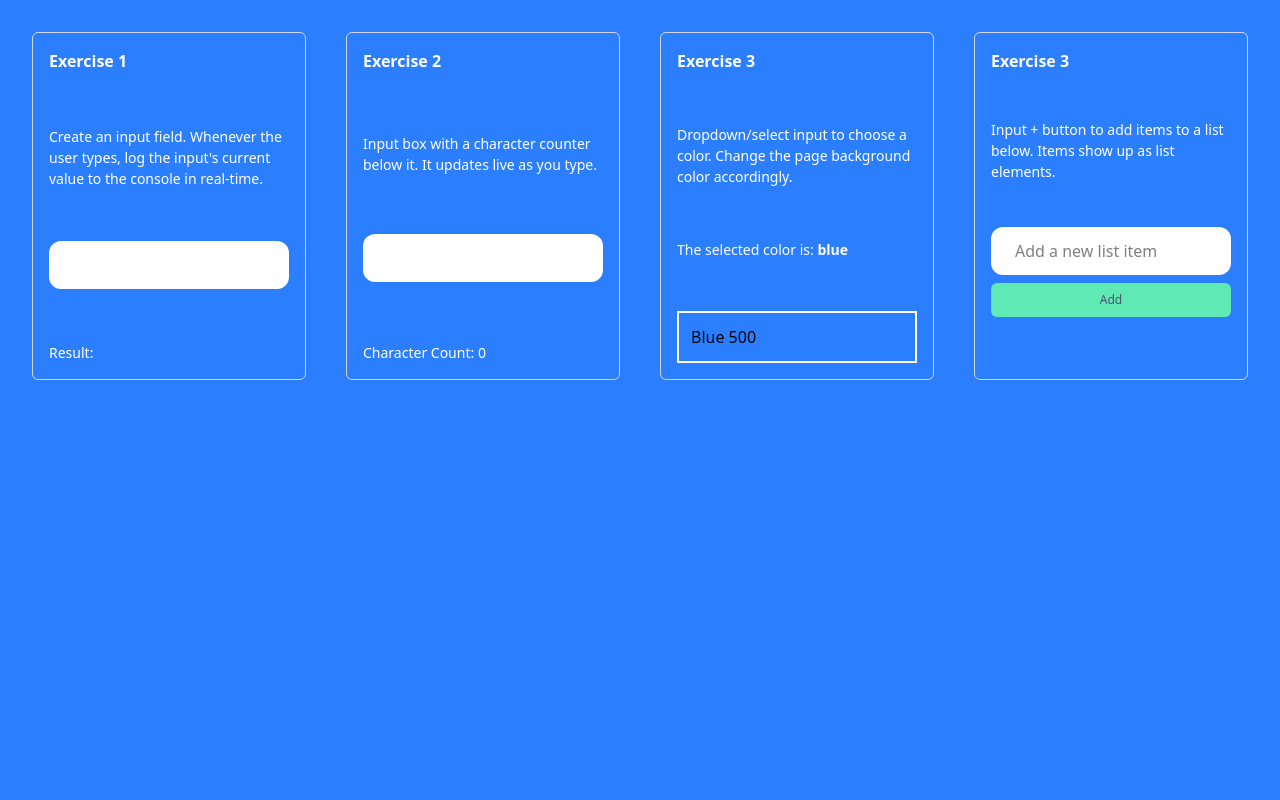
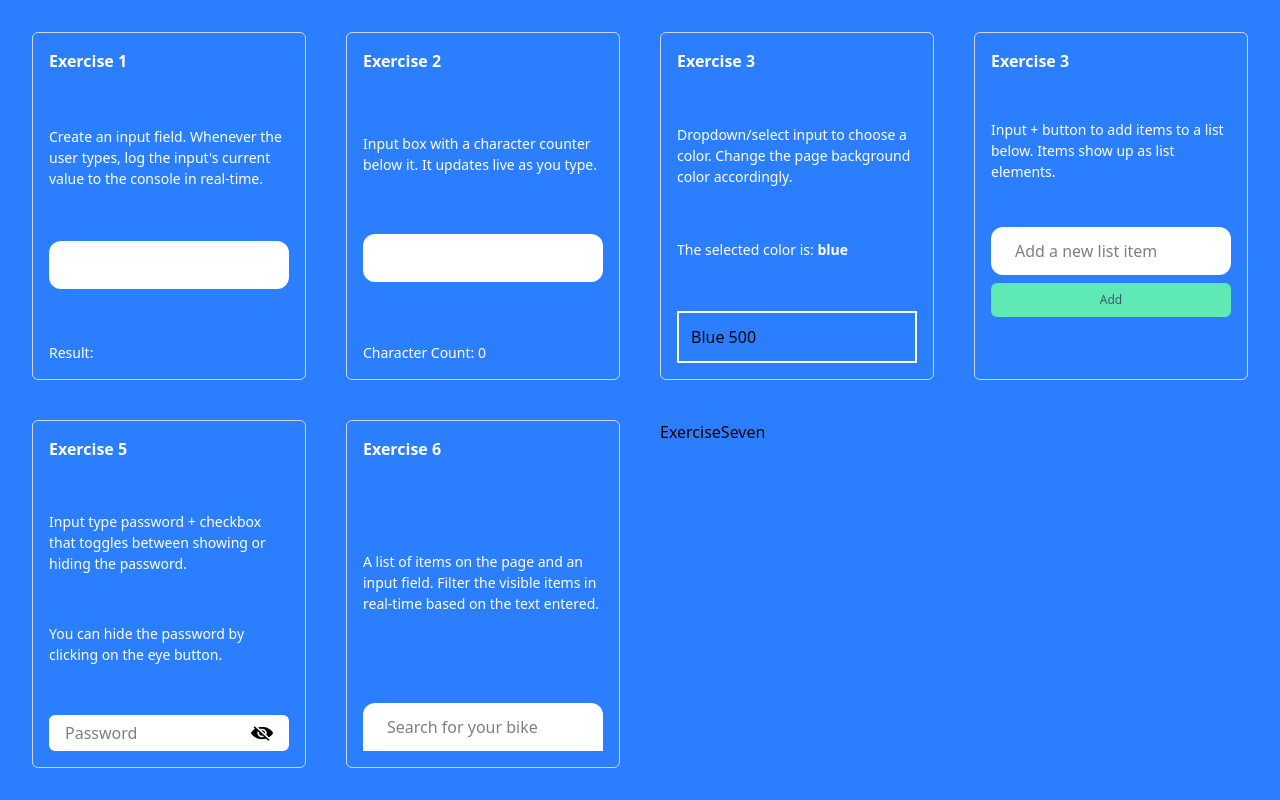
Before and after one commit to Rodcosta85/DOM-Manipulation-Exercises, a React (Vite) app: page / in a window 1280 px wide. Built offline with nearby package versions, Linux system fonts and the light colour scheme.

Commit message:
Five and Six - completed

```diff
--- a/src/App.tsx
+++ b/src/App.tsx
@@ -2,7 +2,9 @@ import ExerciseOne from "./Exercise 1/ExerciseOne.tsx";
 import ExerciseTwo from "./Exercise 2/ExerciseTwo.tsx";
 import ExerciseThree from "./Exercise 3/ExerciseThree.tsx";
 import ExerciseFour from "./Exercise 4/ExerciseFour.tsx";
-
+import ExerciseFive from "./Exercise 5/ExerciseFive.tsx";
+import ExerciseSix from "./Exercise 6/ExerciseSix.tsx";
+import ExerciseSeven from "./Exercise 7/ExerciseSeven.tsx";
 
 function App() {
 
@@ -12,6 +14,9 @@ function App() {
       <ExerciseTwo />
       <ExerciseThree />
       <ExerciseFour />
+      <ExerciseFive />
+      <ExerciseSix />
+      <ExerciseSeven />
     </div>
   )
 }
--- a/src/Exercise 4/ExerciseFour.tsx
+++ b/src/Exercise 4/ExerciseFour.tsx
@@ -7,7 +7,7 @@ interface TodoItem {
 
 function ExerciseFour() {
 
-    const [input, setInput] = useState<String>('');
+    const [input, setInput] = useState<string>('');
 
     // Use the TodoItem interface to type the state array
     const [listItem, setListItem] = useState<TodoItem[]>([])
--- /dev/null
+++ b/src/Exercise 5/ExerciseFive.tsx
@@ -0,0 +1,55 @@
+import { useState } from 'react'
+import Eye from './eye.png';
+import EyeClosed from './hidden.png';
+
+function ExerciseFive() {
+
+    const [inputType, setInputType] = useState<string>('password');
+    const [inputVal, setInputVal] = useState('');
+    const [eye, setEye] = useState<string>(EyeClosed);
+
+    const handleEye = () => {
+        if (inputType === 'password') {
+            setInputType('text');
+            setEye(Eye);
+        } else {
+            setInputType('password');
+            setEye(EyeClosed);
+        }
+    }
+
+    const handleInputChange = (e: React.ChangeEvent<HTMLInputElement>) => {
+        setInputVal(e.target.value);
+    }
+
+
+
+
+    return (
+        <div className='flex flex-col justify-between gap-3 border-[1.5px] border-gray-300 rounded-[6px] p-4'>
+            <h1 className="font-semibold text-white">Exercise 5</h1>
+            <p className="text-white text-[14px]">Input type password + checkbox that toggles between showing or hiding the password.</p>
+            <p className="text-white text-[14px]">You can hide the password by clicking on the eye button.</p>
+            <div className='flex flex-row justify-between items-center gap-[8px] bg-white rounded-[6px] p-2'>
+                <input
+                    type={inputType}
+                    className="w-[100%] h-5 p-2 bg-white rounded-[6px] focus:outline-none"
+                    value={inputVal}
+                    onChange={handleInputChange}
+                    placeholder='Password'
+                />
+                <button
+                    onClick={handleEye}
+                    className='min-w text-[12px] cursor-pointer pr-2 pl-2 rounded-[6px]'>
+                        <img
+                        src={eye}
+                        alt='the image of an eye closed or open'
+                        className='w-7 h-5'
+                        />
+                </button>
+            </div>
+        </div>
+    )
+}
+
+export default ExerciseFive
--- /dev/null
+++ b/src/Exercise 6/ExerciseSix.tsx
@@ -0,0 +1,70 @@
+import { useState, useEffect } from 'react'
+
+
+function ExerciseSix() {
+
+    const [input, setInput] = useState<string>('')
+    const [bikeArr] = useState<string[]>([
+        'trek',
+        'cannondale',
+        'pinarello',
+        'scott',
+        'specialized',
+        's-works',
+        'canyon',
+        'bianchi',
+        'swift',
+        'sense',
+        'argon',
+        'cervelo',
+        'giant',
+        'cube',
+        'time',
+        'boardman',
+        'cinelli',
+        'de rosa',
+        'oggi',
+        'triban',
+        'van rysel',
+        'thrust',
+        'willier'
+    ])
+
+    const handleInput = (e: React.ChangeEvent<HTMLInputElement>) => {
+        setInput(e.target.value);
+    }
+
+    const filteredBikes =
+        input === ""
+            ? [] // nothing by default
+            : bikeArr.filter((brand) =>
+                brand.toLowerCase().startsWith(input.toLowerCase())
+            );
+
+
+    return (
+        <div className='flex flex-col justify-between gap-3 border-[1.5px] border-gray-300 rounded-[6px] p-4'>
+            <h1 className="font-semibold text-white">Exercise 6</h1>
+            <p className="text-white text-[14px]">A list of items on the page and an input field. Filter the visible items in real-time based on the text
+                entered.</p>
+            <div className='flex flex-col items-start rounded-xl'>
+                <input
+                    className="w-[100%] h-10 p-6 bg-white focus:outline-none rounded-t-xl"
+                    value={input}
+                    onChange={handleInput}
+                    placeholder='Search for your bike'
+                />
+                <ul className="w-full">
+                    {filteredBikes.map((bike) => (
+                        <li key={bike} className="bg-gray-400 p-6 last-of-type:rounded-b-xl">
+                            {bike}
+                        </li>
+                    ))}
+                </ul>
+            </div>
+
+        </div>
+    )
+}
+
+export default ExerciseSix
--- /dev/null
+++ b/src/Exercise 7/ExerciseSeven.tsx
@@ -0,0 +1,9 @@
+import React from 'react'
+
+function ExerciseSeven() {
+  return (
+    <div>ExerciseSeven</div>
+  )
+}
+
+export default ExerciseSeven
--- a/src/assets/Exercise 2/ExerciseTwo.tsx
+++ /dev/null
@@ -1,15 +0,0 @@
-import React, { useState } from 'react'
-
-function ExerciseTwo() {
-
-    const [charCounter, setCharCounter] = useState('');
-    const getCharacterNum = (e) => {
-        setCharCounter(e.target.value);
-    }
-
-  return (
-    <div>ExerciseTwo</div>
-  )
-}
-
-export default ExerciseTwo
```
Also changed, not shown: src/Exercise 5/eye.png (added), src/Exercise 5/hidden.png (added).
